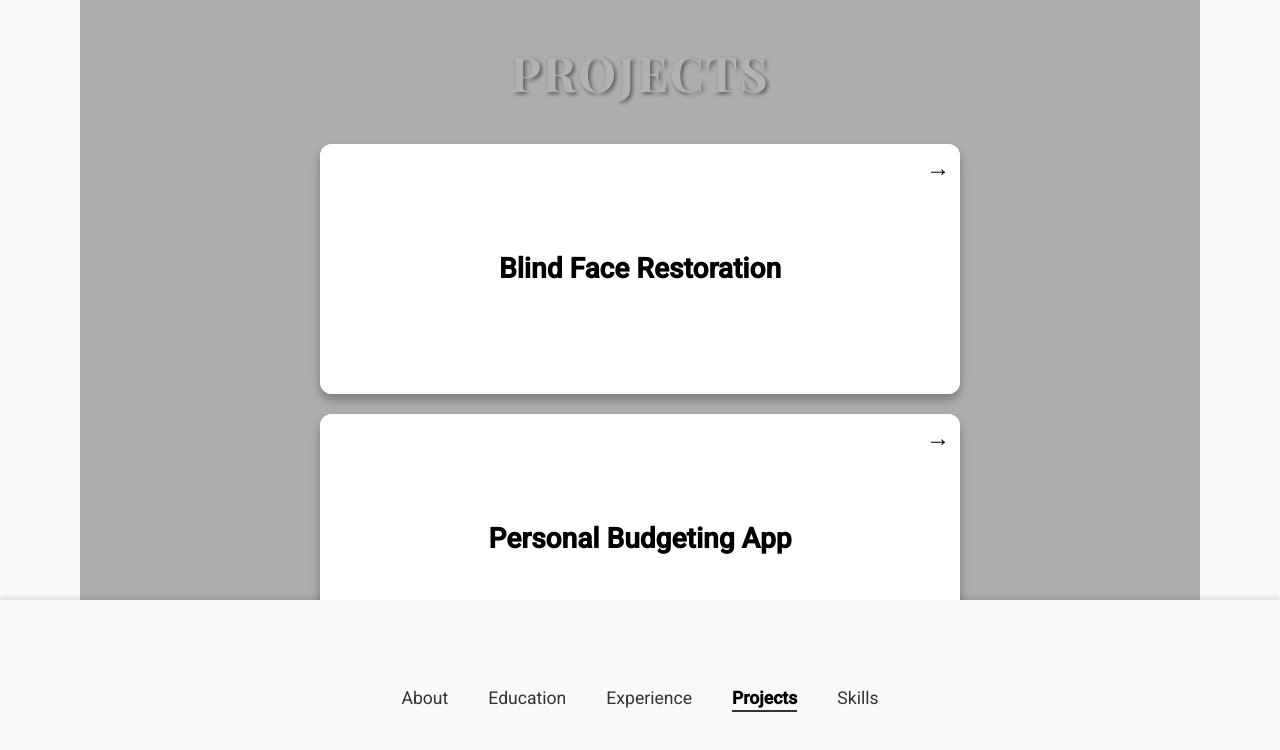
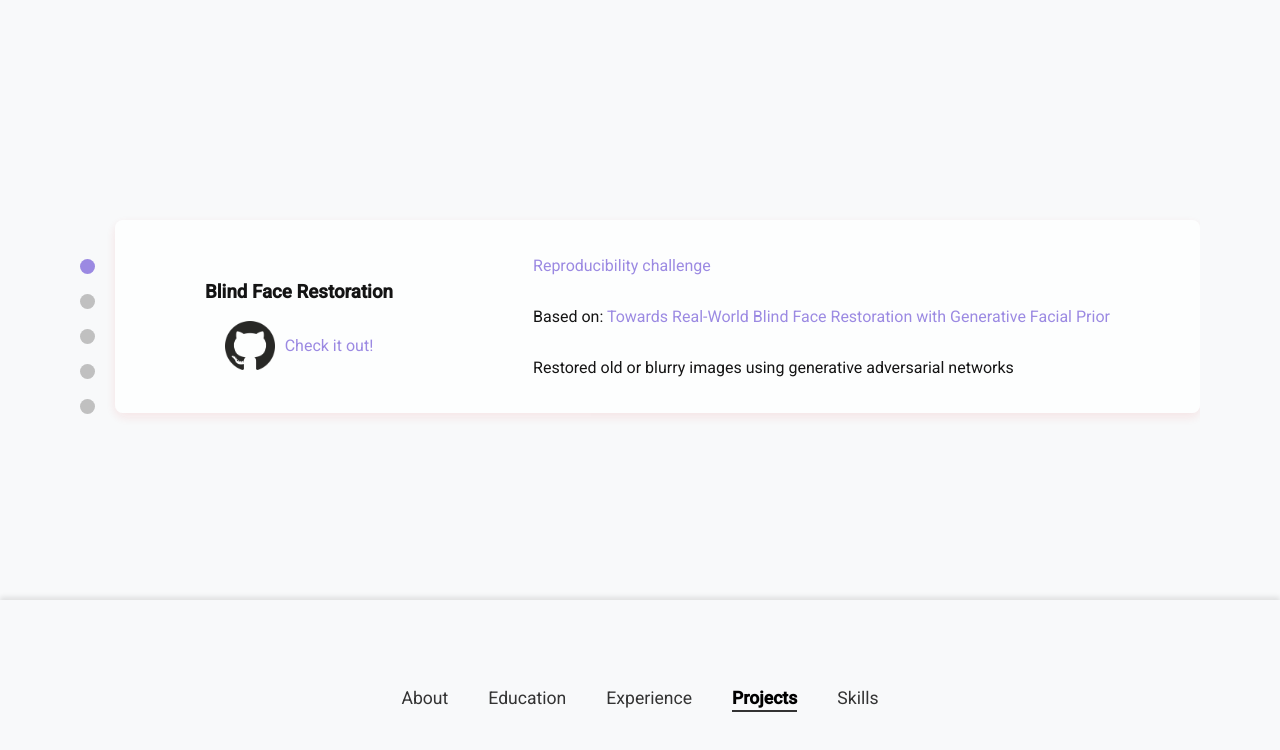
Before and after one commit to wassimwazzi/wassimwazzi.github.io, a React (Create React App) app: page / in a window 1280 px wide. Both pictures are taken after a click on the link "Projects". Shown: the top 750 px of the page. Built offline with nearby package versions, Linux system fonts and the light colour scheme.

Commit message:
refactor projects - WIP

```diff
--- a/src/components/Education/Education.js
+++ b/src/components/Education/Education.js
@@ -22,7 +22,6 @@ const EDUCATION_ITEMS = [
 
 const Education = () => {
   return (
-    <section id="education" className="education">
       <Scrollable>
         {EDUCATION_ITEMS.map((item, index) => (
           <Card key={index}>
@@ -42,7 +41,6 @@ const Education = () => {
           </Card>
         ))}
       </Scrollable>
-    </section>
   );
 };
 
--- a/src/components/Experience/Experience.css
+++ b/src/components/Experience/Experience.css
@@ -1,10 +1,3 @@
-.experience {
-    position: relative; /* Ensure positioning context for the progress bar */
-    text-align: center;
-    height: 100%;
-}
-
-
 .experience-item {
     display: flex;
     align-items: center;
--- a/src/components/Experience/Experience.js
+++ b/src/components/Experience/Experience.js
@@ -75,7 +75,6 @@ const EXPERIENCE_ITEMS = [
 
 const Experience = () => {
     return (
-        <section id="experience" className="experience">
         <Scrollable>
             {EXPERIENCE_ITEMS.map((item, index) => (
                 <Card key={index}>
@@ -95,7 +94,6 @@ const Experience = () => {
                 </Card>
             ))}
         </Scrollable>
-        </section>
     );
 };
 
--- a/src/components/Projects/Projects.css
+++ b/src/components/Projects/Projects.css
@@ -1,132 +1,25 @@
-.projects {
-  color: white;
+.project-item {
+  overflow: hidden;
+  display: flex;
+  align-items: center;
+  justify-content: space-around;
+}
+
+.project-title {
   display: flex;
   flex-direction: column;
-  justify-content: center;
-  position: relative;
-  overflow: hidden;
-}
-
-.projects .title {
-  color: white;
-}
-
-.projects::before {
-  content: '';
-  position: absolute;
-  top: 0;
-  left: 0;
-  width: 100%;
-  height: 100%;
-  background: rgba(0, 0, 0, 0.3); /* Dark overlay for better text readability */
-  z-index: 0;
-}
-
-.projects-list {
-  display: flex;
-  flex-direction: column; /* Stack cards vertically */
-  gap: var(--spacing-2);
-  position: relative;
-  z-index: 1;
-  align-items: center; /* Center cards horizontally */
-}
-
-.project-card {
-  background: var(--primary-color);
-  color: black;
-  padding: var(--spacing-3);
-  border-radius: 12px;
-  min-width: 50%;
-  box-shadow: 0 6px 12px rgba(0, 0, 0, 0.3);
-  transition: transform 0.3s ease, box-shadow 0.3s ease, height 0.3s ease;
-  perspective: 1000px; /* Perspective for 3D effect */
-  position: relative;
-  overflow: hidden;
-  height: var(--height-4);
   align-items: center;
-  justify-content: center;
-  text-align: center;
-}
-
-.project-card:hover {
-  transform: scale(1.02); /* Slightly enlarge card on hover */
-  box-shadow: 0 12px 24px rgba(0, 0, 0, 0.4);
-}
-
-.project-card:after {
-  content: '→';
-  position: absolute;
-  top: 10px;
-  right: 10px;
-  font-size: 1.5rem;
-  color: black;
-  opacity: 1;
-  transition: opacity 0.3s ease;
-  transition: color 1s ease;
-}
-
-.project-card:hover:after {
-  color: white;
-}
-
-.project-card-inner {
-  position: absolute;
-  top: 0;
-  left: 0;
-  width: 100%;
-  height: 100%;
-  transition: transform 1s;
-  transform-style: preserve-3d;
-}
-
-.project-card:hover .project-card-inner {
-  transform: rotateY(180deg); /* Flip effect on hover */
-}
-
-.project-card-front,
-.project-card-back {
-  position: absolute;
-  width: 100%;
-  height: 100%;
-  backface-visibility: hidden;
-  align-items: center;
-  justify-content: center;
-  display: flex;
-  flex-direction: column;
-}
-
-.project-card-front {
-  background: var(--primary-color);
-  color: black;
-  font-size: var(--font-size-lg);
-}
-
-.project-card-back {
-  background: var(--primary-color);
-  color: black;
-  transform: rotateY(180deg); /* Back side flipped */
-  font-size: var(--font-size);
-}
-
-@media (max-width: 768px) {
-  .project-card-front {
-    font-size: var(--font-size);
-  }
-
-  .project-card {
-    height: var(--height-5);
-    width: 80%;
-    overflow: scroll;
-}
 }
 
 .project-link {
   display: flex;
-  justify-content: center;
-  gap: var(--spacing-1)
+  align-items: center;
+  gap: var(--spacing-1);
 }
 
-.project-link > * {
-  align-items: center;
-  display: inline-flex;
+.project-details {
+  display: flex;
+  flex-direction: column;
+  /* width: 50%; */
+  /* justify-content: center; */
 }
--- a/src/components/Projects/Projects.js
+++ b/src/components/Projects/Projects.js
@@ -1,97 +1,80 @@
 import React from 'react';
-import { Parallax } from 'react-parallax';
+import Scrollable from '../common/ScrollableContent/Scrollable';
+import Card from '../common/Card/Card';
 import './Projects.css';
 
-const LinkProj = ({ link }) => (
-  <div className='project-link'>
-    <img src='./github.png' style={{ width: '50px' }} alt='github' />
-    <a href={link}> Check it out!</a>
-  </div>
-)
+const PROJECT_ITEMS = [
+  {
+    title: 'Blind Face Restoration',
+    link: 'https://github.com/wassimwazzi/Image-Restoration',
+    details: [
+      <a href='https://openreview.net/group?id=ML_Reproducibility_Challenge/2021/Fall' key="challenge-link">Reproducibility challenge</a>,
+      <>
+        Based on: <a href='https://arxiv.org/pdf/2101.04061.pdf' key="paper-link">Towards Real-World Blind Face Restoration with Generative Facial Prior</a>
+      </>,
+      "Restored old or blurry images using generative adversarial networks",
+    ],
+  },
+  {
+    title: 'Personal Budgeting App',
+    link: 'https://github.com/wassimwazzi/budget-manager-web',
+    details: [
+      "Financial goals planning and detailed budgeting, showing spend per category and summary dashboard.",
+      "Automated transaction retrieval from bank and categorization.",
+    ],
+  },
+  {
+    title: 'Multi-label Classification of Handwritten Digits and English Alphabet',
+    link: 'https://github.com/wassimwazzi/Multi-Label-Classification',
+    details: [
+      "Built a neural network to correctly classify hand-written numbers and letters on images.",
+      "Achieved over 95% accuracy on over 40,000 test images.",
+    ],
+  },
+  {
+    title: 'Chess Game and AI',
+    link: 'https://github.com/wassimwazzi/Chess',
+    details: [
+      "Designed a chess engine in Python to support 2 human or AI players, with graphics.",
+      "Created multiple AI players using minimax and Monte Carlo Algorithm.",
+    ],
+  },
+  {
+    title: 'Splendor Game',
+    link: 'https://github.com/wassimwazzi/splendor',
+    details: [
+      "Collaborated on a team of 6 to develop the Splendor game with an expansion pack for the software engineering final project.",
+      "The project featured a Lobby Service for online multiplayer support, a Python-based UI for an intuitive user interface, and a robust Java backend for seamless game logic.",
+      "Dockerized the application, enabling continuous integration and deployment.",
+    ],
+  },
+];
 
-const Projects = () => (
-  <Parallax
-    strength={500}
-    blur={{ min: -1, max: 3 }}
-  >
-    <section id="projects" className="projects" data-aos="fade-up">
-      <h1 className="title">Projects</h1>
-      <div className="projects-list">
-        <div className="project-card" data-aos="zoom-in">
-          <div className="project-card-inner">
-            <div className="project-card-front">
-              <h3>Blind Face Restoration</h3>
-            </div>
-            <div className="project-card-back">
-              <div className="inner-content">
-                <p><a href='https://openreview.net/group?id=ML_Reproducibility_Challenge/2021/Fall'> Reproducibility challenge </a></p>
-                <p>Based on: <a href='https://arxiv.org/pdf/2101.04061.pdf'>Towards Real-World Blind Face Restoration with Generative Facial Prior</a></p>
-                <p>Restored old or blurry images using generative adversarial networks</p>
-                <LinkProj link='https://github.com/wassimwazzi/Image-Restoration' />
+const Projects = () => {
+  return (
+      <Scrollable>
+        {PROJECT_ITEMS.map((project, index) => (
+          <Card key={index}>
+            <div className="project-item">
+              <div className='project-title'>
+                <h3>{project.title}</h3>
+                <div className='project-link'>
+                  <img src='./github.png' style={{ width: '50px' }} alt='github' />
+                  <a href={project.link}> Check it out!</a>
+                </div>
+              </div>
+              <div className='project-content'>
+                <div className="project-details">
+                  {project.details.map((detail, i) => (
+                    <p key={i}>{detail}</p>
+                  ))}
+                </div>
               </div>
             </div>
-          </div>
-        </div>
-        <div className="project-card" data-aos="zoom-in">
-          <div className="project-card-inner">
-            <div className="project-card-front">
-              <h3>Personal Budgeting App </h3>
-            </div>
-            <div className="project-card-back">
-              <div className="inner-content">
-                <p>Financial goals planning and detailed budgeting, showing spend per category and summary dashboard</p>
-                <p>Automated transaction retrieval from bank and categorization</p>
-                <LinkProj link='https://github.com/wassimwazzi/budget-manager-web' />
-              </div>
-            </div>
-          </div>
-        </div>
-        <div className="project-card" data-aos="zoom-in">
-          <div className="project-card-inner">
-            <div className="project-card-front">
-              <h3>Multi-label classification of handwritten digits and English alphabet</h3>
-            </div>
-            <div className="project-card-back">
-              <div className="inner-content">
-                <p> Built a neural network to correctly classify hand-written numbers and letters on images </p>
-                <p>Achieved over 95% accuracy on over 40, 000 test images</p>
-                <LinkProj link='https://github.com/wassimwazzi/Multi-Label-Classification' />
-              </div>
-            </div>
-          </div>
-        </div>
-        <div className="project-card" data-aos="zoom-in">
-          <div className="project-card-inner">
-            <div className="project-card-front">
-              <h3>Chess game and AI </h3>
-            </div>
-            <div className="project-card-back">
-              <div className="inner-content">
-                <p>Designed a chess engine in python to support 2 human or AI players, with graphics</p>
-                <p>Created multiple AI players using minimax and Monte Carlo Algorithm</p>
-                <LinkProj link='https://github.com/wassimwazzi/Chess' />
-              </div>
-            </div>
-          </div>
-        </div>
-        <div className="project-card" data-aos="zoom-in">
-          <div className="project-card-inner">
-            <div className="project-card-front">
-              <h3>Splendor Game </h3>
-            </div>
-            <div className="project-card-back">
-              <div className="inner-content">
-                <p>Collaborated on a team of 6 to develop the Splendor game with an expansion pack for the  software engineering final project</p>
-                <p>The project featured a Lobby Service for online multiplayer support, a Python-based UI for an intuitive user interface, and a robust Java backend for seamless game logic</p>
-                <p>Dockerized the application, enabling continuous integration and deployment</p>
-                <LinkProj link='https://github.com/wassimwazzi/splendor' />
-              </div>
-            </div>
-          </div>
-        </div>
-      </div>
-    </section>
-  </Parallax >
-);
+          </Card>
+        ))}
+      </Scrollable>
+  );
+};
 
 export default Projects;
```
Also changed, not shown: src/components/Education/Education.css (+1 -8 lines). Lines whose indentation alone changed are shown as unchanged.
